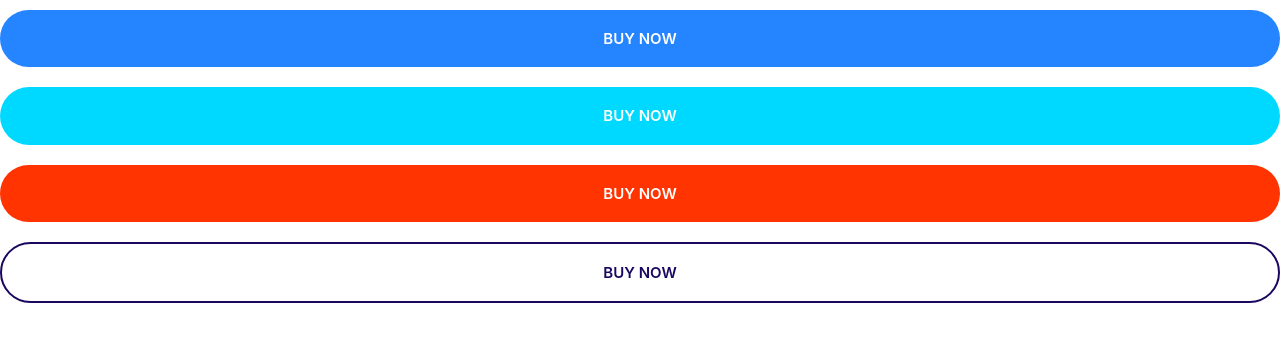
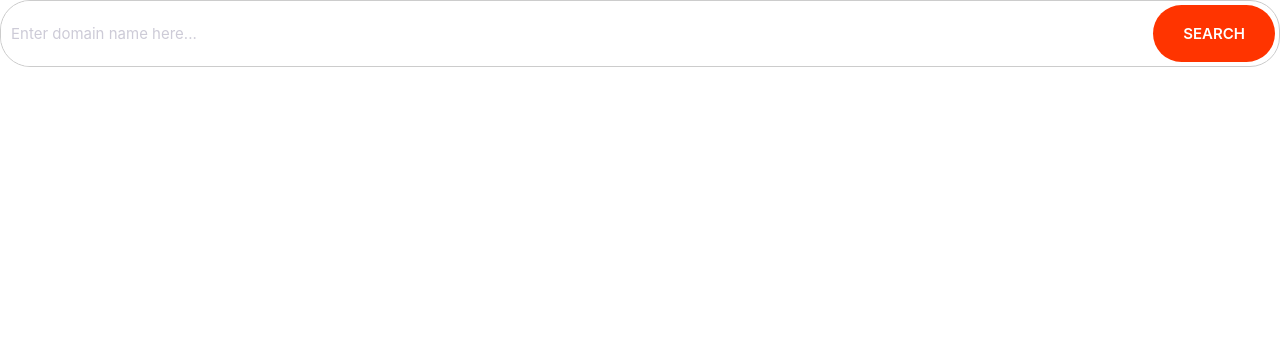
Before and after one commit to AKWanjohi/moshify, a plain HTML site: page index.html in a window 1280 px wide. Drawn offline with Linux system fonts and the light colour scheme.

Commit message:
Built the input component.

```diff
--- a/css/styles.css
+++ b/css/styles.css
@@ -232,3 +232,40 @@ a {
         font-size: 1.5rem;
     }
 }
+
+/* Inputs */
+
+.input {
+    padding: 1.5rem 3.5rem;
+    border: 1px solid #ccc;
+    border-radius: 30px;
+    outline: 0;
+    color: var(--color-headings);
+    font-size: 2rem;
+}
+
+::placeholder {
+    color: #cdcbd7;
+}
+
+.input-group {
+    border: 1px solid #ccc;
+    border-radius: 30px;
+    display: flex;
+}
+
+.input-group .input {
+    border: 0;
+    flex-grow: 1;
+    padding: 1.5rem 1rem;
+}
+
+.input-group .btn {
+    margin: 4px;
+}
+
+@media screen and (min-width: 1024px) {
+    .input {
+        font-size: 1.5rem;
+    }
+}
--- a/index.html
+++ b/index.html
@@ -8,9 +8,9 @@
     <link rel="stylesheet" href="css/styles.css">
 </head>
 <body>
-    <button class="btn btn--primary btn--block">Buy Now</button>
-    <button class="btn btn--secondary btn--block">Buy Now</button>
-    <button class="btn btn--accent btn--block">Buy Now</button>
-    <button class="btn btn--outline btn--block">Buy Now</button>
+    <div class="input-group">
+        <input type="search" class="input" placeholder="Enter domain name here...">
+        <button class="btn btn--accent">Search</button>
+    </div>
 </body>
 </html>
```
Also changed, not shown: components/inputs.html (added, +4 -0 lines).
